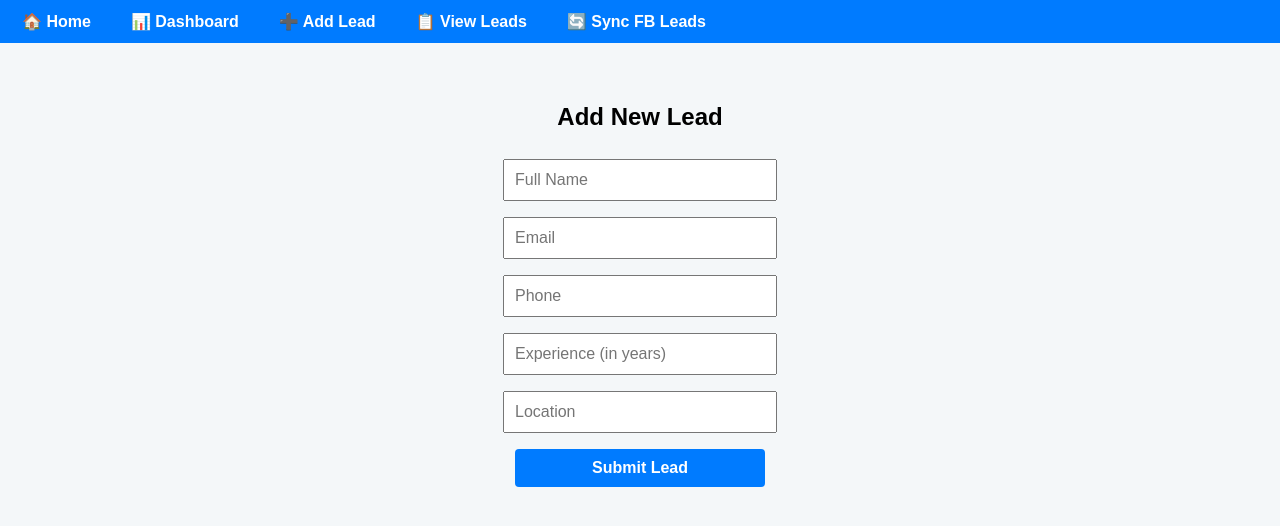
After one commit to aadirajran03/lead-model, a Flask app: page /add in a window 1280 px wide. The commit adds this page. Shown: the top 526 px of the page. Run offline with Flask 3, Linux system fonts and the light colour scheme.

Commit message:
Add files via upload

```diff
--- /dev/null
+++ b/static/style.css
@@ -0,0 +1,94 @@
+body {
+    font-family: Arial, sans-serif;
+    margin: 0;
+    padding: 0;
+    background-color: #f4f7f9;
+}
+
+nav {
+    background-color: #007bff;
+    padding: 12px;
+}
+
+nav ul {
+    list-style: none;
+    display: flex;
+    gap: 20px;
+    padding-left: 0;
+    margin: 0;
+}
+
+nav ul li {
+    display: inline;
+}
+
+nav ul li a {
+    color: white;
+    text-decoration: none;
+    font-weight: bold;
+    padding: 6px 10px;
+    transition: background-color 0.3s ease;
+}
+
+nav ul li a:hover {
+    background-color: #0056b3;
+    border-radius: 4px;
+}
+
+.content {
+    padding: 30px;
+}
+
+.center {
+    text-align: center;
+    margin-top: 30px;
+}
+
+form input, form button {
+    padding: 10px;
+    margin: 8px;
+    width: 250px;
+    font-size: 16px;
+}
+
+.button {
+    background-color: #007bff;
+    color: white;
+    border: none;
+    cursor: pointer;
+    padding: 10px 20px;
+    font-weight: bold;
+    text-decoration: none;
+    border-radius: 4px;
+}
+
+.button:hover {
+    background-color: #0056b3;
+}
+
+table {
+    width: 90%;
+    margin: 0 auto;
+    border-collapse: collapse;
+    margin-top: 20px;
+    background-color: white;
+}
+
+table th, table td {
+    border: 1px solid #ccc;
+    padding: 10px;
+    text-align: center;
+}
+
+.flash {
+    padding: 10px;
+    border-radius: 4px;
+    margin-bottom: 20px;
+    width: 90%;
+    margin: 10px auto;
+}
+
+.flash.success {
+    background-color: #d4edda;
+    color: #155724;
+}
--- /dev/null
+++ b/templates/base.html
@@ -0,0 +1,29 @@
+<!DOCTYPE html>
+<html>
+<head>
+    <title>Lead Management App</title>
+    <link rel="stylesheet" href="{{ url_for('static', filename='style.css') }}">
+</head>
+<body>
+    <nav>
+        <ul>
+            <li><a href="{{ url_for('home') }}">🏠 Home</a></li>
+            <li><a href="{{ url_for('dashboard') }}">📊 Dashboard</a></li>
+            <li><a href="{{ url_for('add_manual') }}">➕ Add Lead</a></li>
+            <li><a href="{{ url_for('view_leads') }}">📋 View Leads</a></li>
+            <li><a href="{{ url_for('sync_fb_leads') }}">🔄 Sync FB Leads</a></li>
+        </ul>
+    </nav>
+
+    <div class="content">
+        {% with messages = get_flashed_messages(with_categories=true) %}
+            {% if messages %}
+                {% for category, message in messages %}
+                    <div class="flash {{ category }}">{{ message }}</div>
+                {% endfor %}
+            {% endif %}
+        {% endwith %}
+        {% block content %}{% endblock %}
+    </div>
+</body>
+</html>
--- /dev/null
+++ b/templates/manual_lead.html
@@ -0,0 +1,15 @@
+{% extends "base.html" %}
+
+{% block content %}
+<div class="center">
+    <h2>Add New Lead</h2>
+    <form method="POST">
+        <input type="text" name="name" placeholder="Full Name" required><br>
+        <input type="email" name="email" placeholder="Email" required><br>
+        <input type="text" name="phone" placeholder="Phone" required><br>
+        <input type="number" name="experience" placeholder="Experience (in years)" required><br>
+        <input type="text" name="location" placeholder="Location" required><br>
+        <button type="submit" class="button">Submit Lead</button>
+    </form>
+</div>
+{% endblock %}
```
Also changed, not shown: fb_sync.py (added, +13 -0 lines), templates/dashboard.html (+26 -50 lines), templates/home.html (added, +9 -0 lines), templates/view_leads.html (added, +39 -0 lines), leads.db (added).
